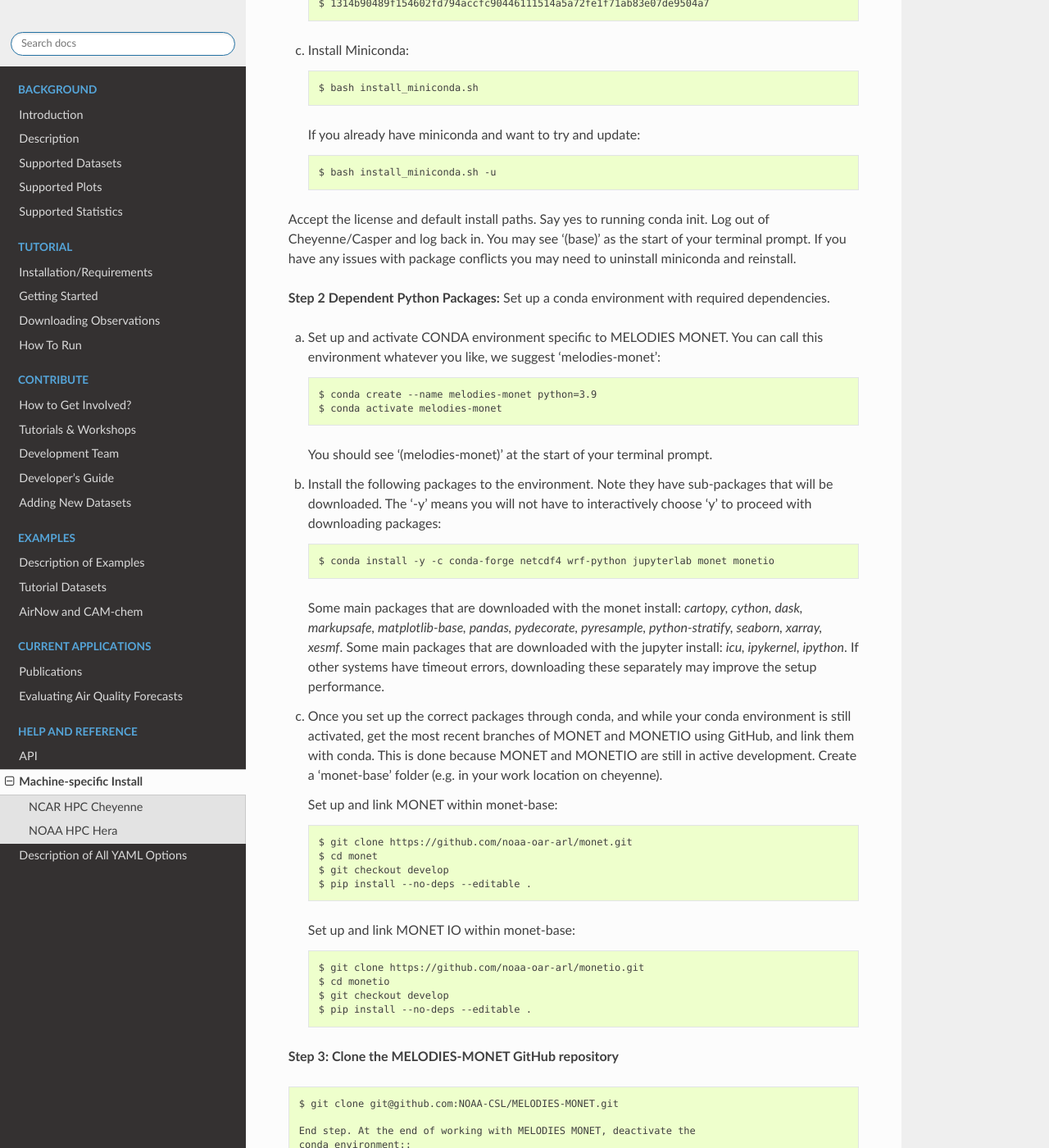
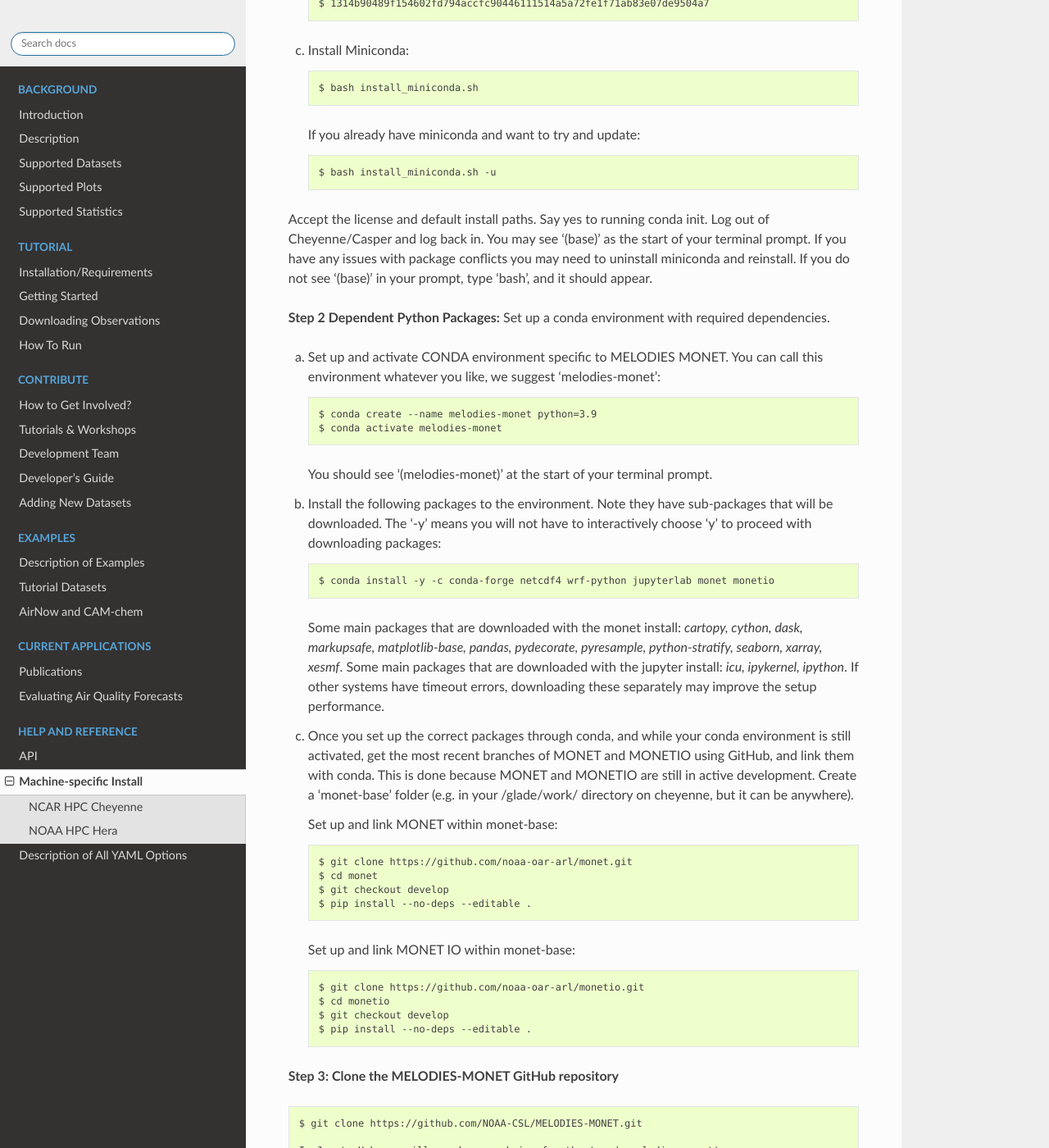
Before and after one commit to NOAA-CSL/MELODIES-MONET, a Sphinx documentation site: the page built from docs/appendix/machine-specific-install.rst, in a window 1280 px wide and 1400 px high, scrolled down 858 px. Shown: the whole window at 82% size. Built offline with Sphinx 7.4.7 and the Read the Docs theme 2.0.0, drawn with Linux system fonts in a browser that asks for light colours; pages that are not in the unit, such as notebooks, are missing from menus; some of the changed text lies outside the part shown.

Commit message:
Update machine-specific-install.rst

```diff
--- a/docs/appendix/machine-specific-install.rst
+++ b/docs/appendix/machine-specific-install.rst
@@ -46,7 +46,8 @@
 Accept the license and default install paths. Say yes to running conda init.
 Log out of Cheyenne/Casper and log back in. You may see '(base)' as the start
 of your terminal prompt. If you have any issues with package conflicts you may
-need to uninstall miniconda and reinstall.
+need to uninstall miniconda and reinstall.  If you do not see '(base)' in your
+prompt, type 'bash', and it should appear.
 
 **Step 2 Dependent Python Packages:** Set up a conda environment with required
 dependencies.
@@ -76,7 +77,7 @@
     environment is still activated, get the most recent branches of MONET and
     MONETIO using GitHub, and link them with conda. This is done because MONET
     and MONETIO are still in active development. Create a 'monet-base' folder
-    (e.g. in your work location on cheyenne).
+    (e.g. in your /glade/work/ directory on cheyenne, but it can be anywhere).
 
     Set up and link MONET within monet-base::
 
@@ -94,12 +95,10 @@
 
 **Step 3: Clone the MELODIES-MONET GitHub repository** ::
 
-    $ git clone git@github.com:NOAA-CSL/MELODIES-MONET.git
+    $ git clone https://github.com/NOAA-CSL/MELODIES-MONET.git
 
-    End step. At the end of working with MELODIES MONET, deactivate the
-    conda environment::
-
-    $ conda deactivate
+    In JupyterHub you will now have a choice for the 'conda-melodies-monet'
+    kernel in your notebooks.
 
 **You are ready to start developing MELODIES MONET!**
 
```
